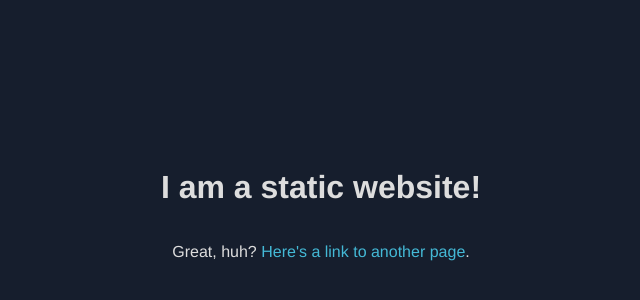
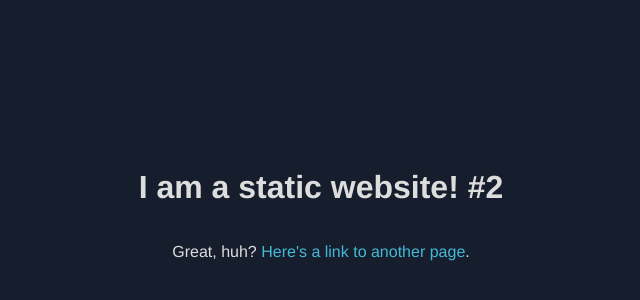
Before and after one commit to aws-samples/amazon-cloudfront-secure-static-site, a plain HTML site: page www/index.html in a window 1280 px wide. Shown: the part 188-488 px from the top of the page, without its empty margins (319-959 px from the left). Drawn offline with Linux system fonts and the light colour scheme; a web font is replaced by a local one.

Commit message:
update content

```diff
--- a/www/index.html
+++ b/www/index.html
@@ -9,7 +9,7 @@
     </head>
 
     <body>
-        <h1>I am a static website!</h1>
+        <h1>I am a static website! #2</h1>
 
         <p>Great, huh? <a href="other.html">Here's a link to another page</a>.</p>
     </body>
```
